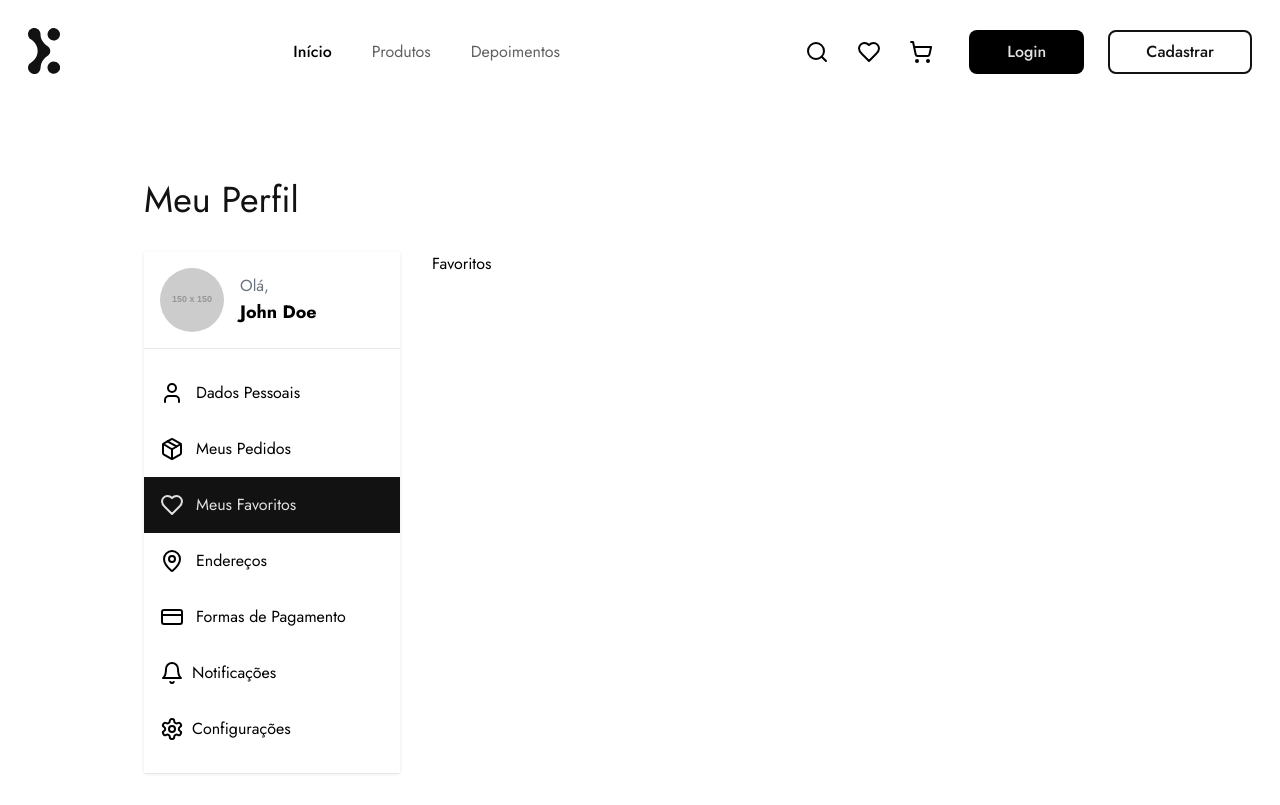
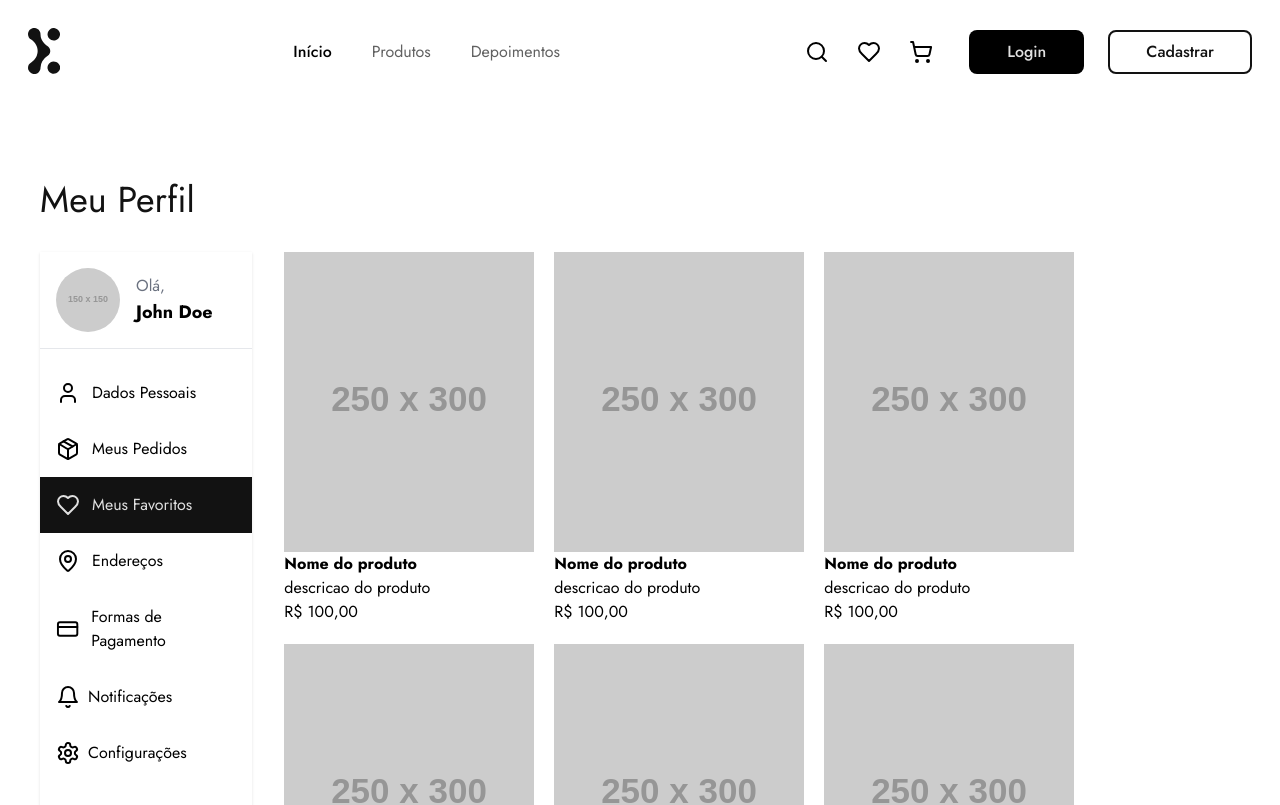
Before and after one commit to vemser/vemser-vs13-projeto-tshirt-ecomerce-front, a React (Vite) app: page /profile/favorites in a window 1280 px wide. Shown: the top 805 px of the page. Built offline with nearby package versions, Linux system fonts and the light colour scheme.

Commit message:
feat: create wishlist page

```diff
--- a/src/layout/ProfileLayout.tsx
+++ b/src/layout/ProfileLayout.tsx
@@ -3,7 +3,7 @@ import ProfileNavbar from "../components/ProfileNavbar/ProfileNavbar";
 
 const ProfileLayout = () => {
   return (
-    <main className="md:px-36 md:py-12 p-6">
+    <main className="md:px-10 md:py-12 p-6">
       <h2 className="text-primary text-4xl">Meu Perfil</h2>
 
       <section className="sm:flex gap-8 my-8">
--- /dev/null
+++ b/src/pages/Wishlist/Wishlist.tsx
@@ -0,0 +1,13 @@
+import ProductCard from "../../components/product-card/ProductCard";
+
+function Wishlist() {
+  return (
+    <section className="flex flex-wrap gap-5 max-w-6xl">
+      {Array.from({ length: 12 }).map((_, index) => (
+        <ProductCard key={index} />
+      ))}
+    </section>
+  );
+}
+
+export default Wishlist;
--- a/src/routes/Router.tsx
+++ b/src/routes/Router.tsx
@@ -13,6 +13,7 @@ import PaymentsMethod from "../pages/Profile/PaymentsMethod/PaymentsMethod";
 import PersonalInfo from "../pages/Profile/PersonalInfo/PersonalInfo";
 import { Register } from "../pages/Register/Register";
 import ReviewYourOrder from "../pages/ReviewYourOrder/ReviewYourOrder";
+import Wishlist from "../pages/Wishlist/Wishlist";
 
 export default function Router() {
   return (
@@ -26,7 +27,7 @@ export default function Router() {
           <Route path="/product" element={<Product />} />
 
           <Route element={<ProfileLayout />}>
-            <Route path="/profile/favorites" element={<div>Favoritos</div>} />
+            <Route path="/profile/favorites" element={<Wishlist />} />
             <Route path="/profile/orders" element={<div>Pedidos</div>} />
           </Route>
           <Route path="/profile/personal-info" element={<PersonalInfo />} />
```
